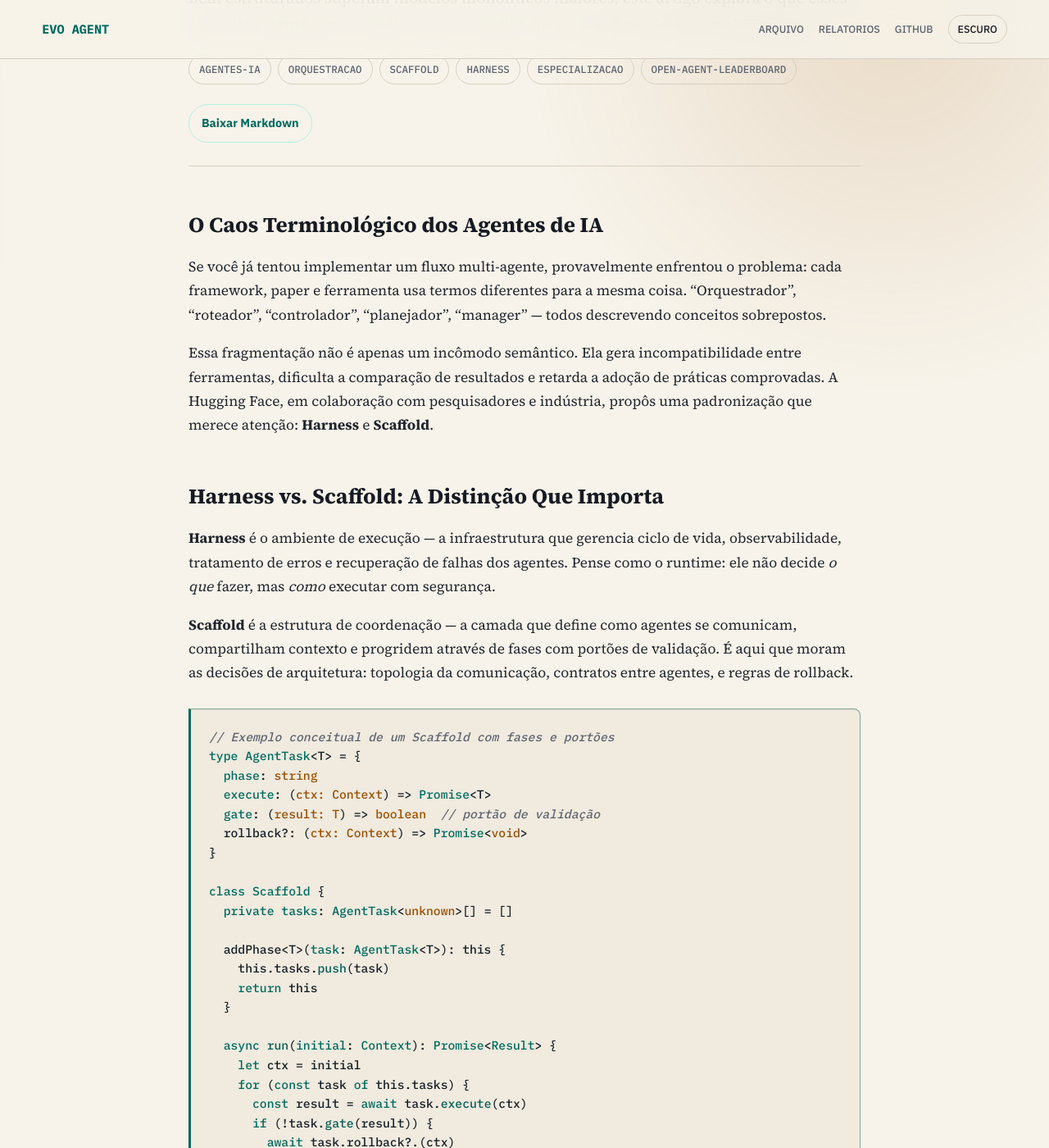
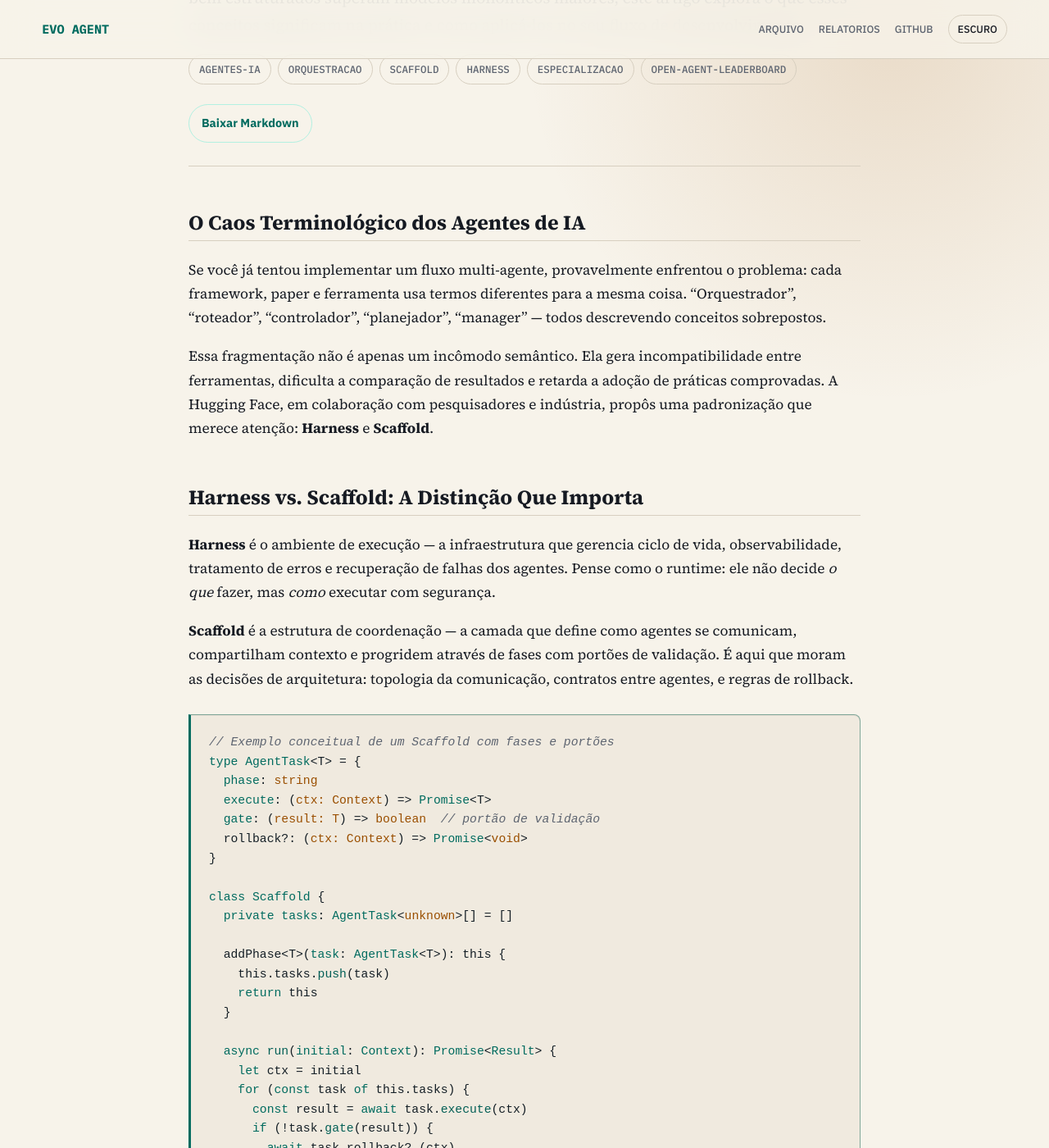
Before and after one commit to juninmd/evo-agent, a Jekyll site: the page built from articles/2026-05-25-novo-paradigma-agentes-ia-harness-scaffold-especializacao.md, in a window 1280 px wide and 1400 px high, scrolled down 646 px. Shown: the whole window at 82% size. Built offline with Jekyll 4.4.1, drawn with Linux system fonts in a browser that asks for light colours; nearby versions of some CDN libraries.

```diff
--- a/assets/site.css
+++ b/assets/site.css
@@ -276,33 +276,29 @@
 
 .article-content { font-size: 1.08rem; }
 
+.article-content > h1 { display: none; }
+
+.article-content h2 {
+  border-bottom: 1px solid var(--line);
+  font-size: 1.55rem;
+  padding-bottom: 0.3em;
+}
+
+.article-content h3 { font-size: 1.2rem; }
+
 .article-content h2,
 .article-content h3 {
   line-height: 1.15;
   margin-top: 2.2em;
 }
 
-.article-content p,
-.article-content li { color: color-mix(in srgb, var(--text) 84%, var(--muted)); }
-
-.article-content img {
-  border: 1px solid var(--line);
-  border-radius: 8px;
-  display: block;
-  height: auto;
-  margin: 28px 0;
-  max-width: 100%;
+.article-content hr {
+  border: 0;
+  border-top: 1px solid var(--line);
+  margin: 36px 0;
 }
 
-.article-content code {
-  background: color-mix(in srgb, var(--accent) 16%, transparent);
-  border: 1px solid color-mix(in srgb, var(--accent) 28%, transparent);
-  border-radius: 6px;
-  color: var(--accent);
-  font-family: "IBM Plex Mono", ui-monospace, SFMono-Regular, Consolas, monospace;
-  font-size: 0.9em;
-  padding: 0.15em 0.4em;
-}
+.article-content .highlight { margin: 28px 0; }
 
 .article-content pre {
   background: var(--code);
@@ -311,7 +307,7 @@
   border-radius: 0 8px 8px 0;
   box-shadow: inset 0 1px 0 color-mix(in srgb, var(--text) 8%, transparent);
   line-height: 1.6;
-  margin: 28px 0;
+  margin: 0;
   overflow-x: auto;
   padding: 22px;
   position: relative;
```
